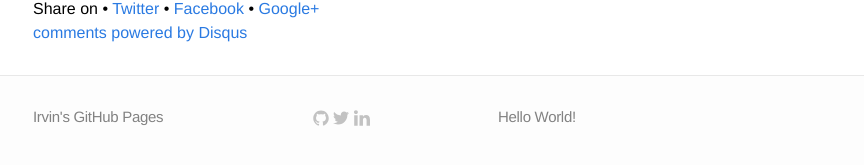
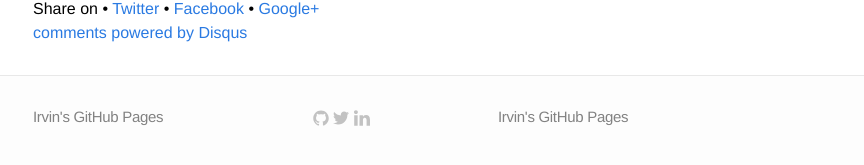
Before and after one commit to irvinleegc/irvinleegc.github.io, a Jekyll site: the page built from _posts/2017-01-09-Markdown-Syntax.md, in a window 1280 px wide and 900 px high, scrolled down 9496 px. Shown: the part 725-890 px from the top of the window, without its empty margins (207-1071 px from the left). Built offline with Jekyll 4.4.1, drawn with Linux system fonts in a browser that asks for light colours; comment, search, counter and statistics services are not loaded.

Commit message:
Update _config.yml

```diff
--- a/_config.yml
+++ b/_config.yml
@@ -1,9 +1,11 @@
 # Site settings
 title: Irvin's GitHub Pages
 email:
-description: "Hello World!"
+description: "Irvin's GitHub Pages"
 baseurl: ""
 url: "http://irvinleegc.github.io"
+
+author: Irvin Lee
 twitter_username: _irvinleegc_
 github_username:  irvinleegc
 linkedin_username:  irvinlee
```
